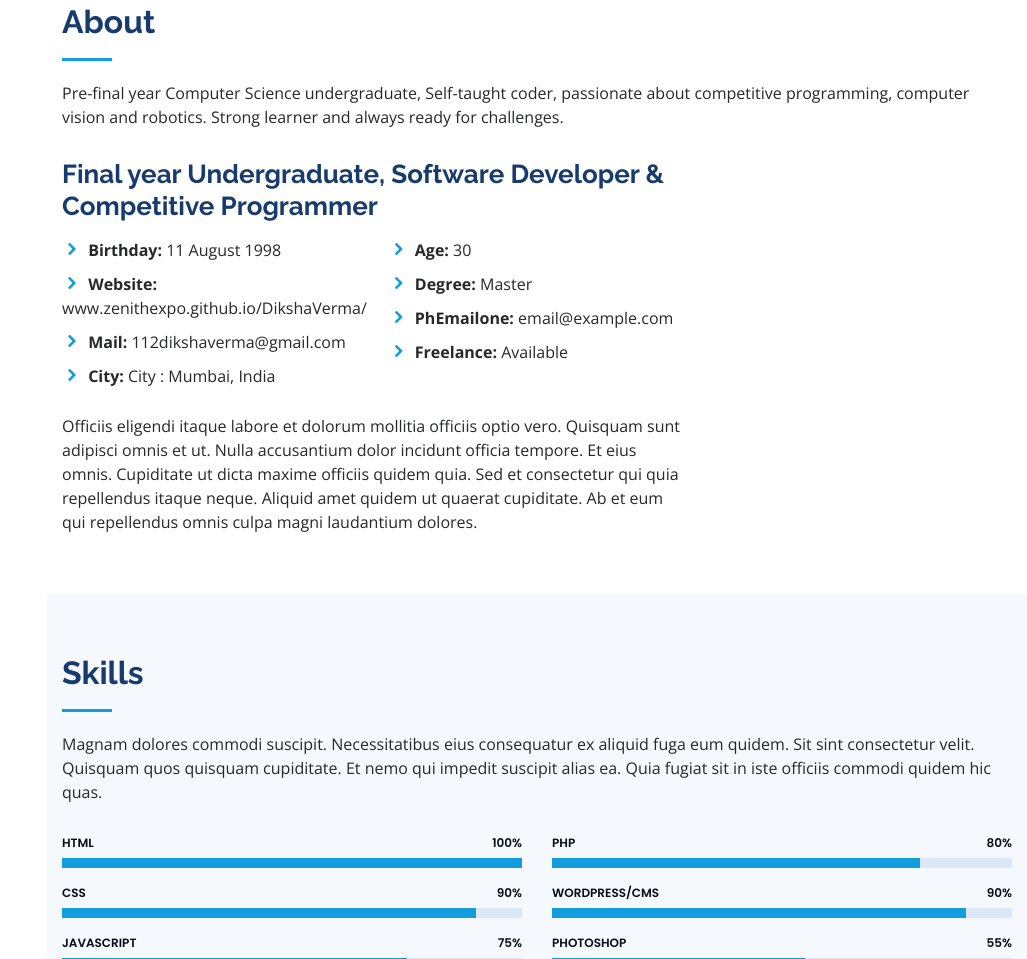
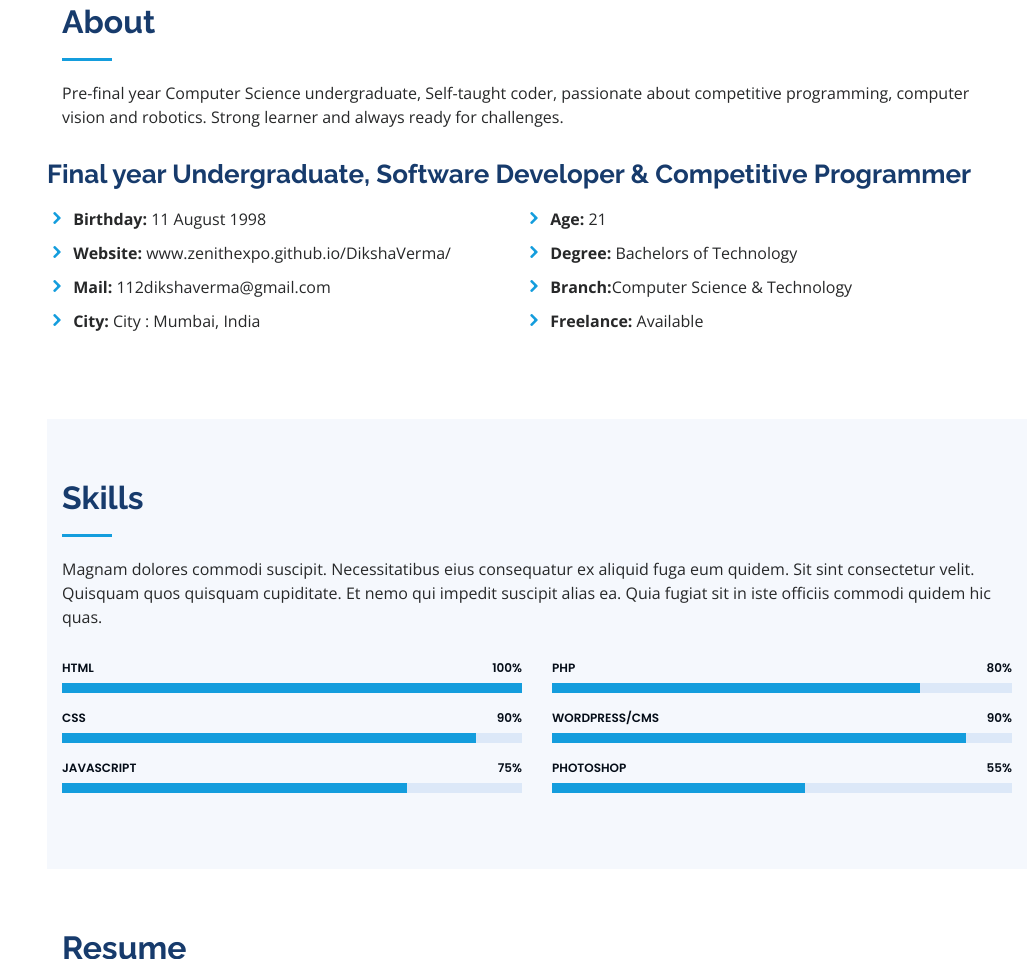
Before and after one commit to zenithexpo/DikshaVerma, a plain HTML site: page index.html in a window 1280 px wide. Shown: the part 857-1816 px from the top of the page, without its empty margins (253-1280 px from the left). Drawn offline with nearby package versions, Linux system fonts and the light colour scheme.

Commit message:
Update index.html

```diff
--- a/index.html
+++ b/index.html
@@ -88,7 +88,7 @@
             <img src="assets/img/dikshi.jpg" class="img-fluid" alt="">
           </div>
           -->
-          <div class="col-lg-8 pt-4 pt-lg-0 content" data-aos="fade-left">
+          <div class="content" data-aos="fade-left">
             <h3>Final year Undergraduate, Software Developer &amp; Competitive Programmer</h3>
             <p class="font-italic">
         <!--      Lorem ipsum dolor sit amet, consectetur adipiscing elit, sed do eiusmod tempor incididunt ut labore et dolore
@@ -105,17 +105,17 @@
               </div>
               <div class="col-lg-6">
                 <ul>
-                  <li><i class="icofont-rounded-right"></i> <strong>Age:</strong> 30</li>
-                  <li><i class="icofont-rounded-right"></i> <strong>Degree:</strong> Master</li>
-                  <li><i class="icofont-rounded-right"></i> <strong>PhEmailone:</strong> email@example.com</li>
+                  <li><i class="icofont-rounded-right"></i> <strong>Age:</strong> 21</li>
+                  <li><i class="icofont-rounded-right"></i> <strong>Degree:</strong> Bachelors of Technology</li>
+                  <li><i class="icofont-rounded-right"></i> <strong>Branch:</strong>Computer Science & Technology</li>
                   <li><i class="icofont-rounded-right"></i> <strong>Freelance:</strong> Available</li>
                 </ul>
               </div>
             </div>
-            <p>
+       <!--     <p>
               Officiis eligendi itaque labore et dolorum mollitia officiis optio vero. Quisquam sunt adipisci omnis et ut. Nulla accusantium dolor incidunt officia tempore. Et eius omnis.
               Cupiditate ut dicta maxime officiis quidem quia. Sed et consectetur qui quia repellendus itaque neque. Aliquid amet quidem ut quaerat cupiditate. Ab et eum qui repellendus omnis culpa magni laudantium dolores.
-            </p>
+            </p>  -->
           </div>
         </div>
 
```
